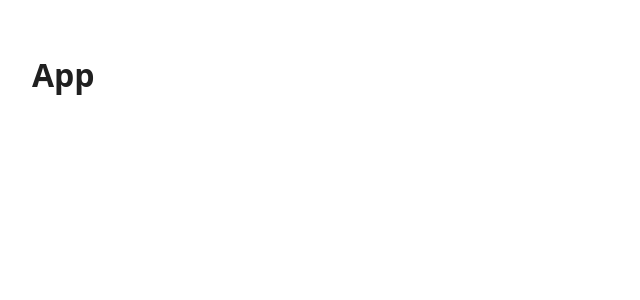
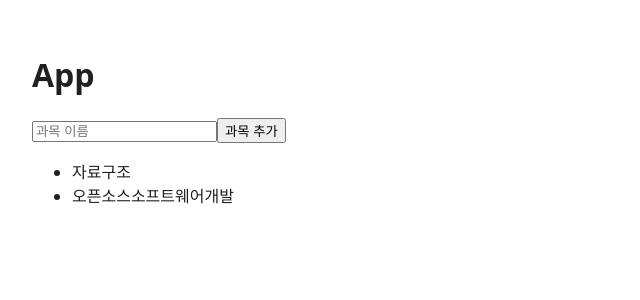
Before and after one commit to minmul07/main-branch, a React (Vite) app in the folder frontend/: page / in a window 1280 px wide. Shown: the top 300 px of the page, without its empty margins (0-640 px from the left). Built offline with nearby package versions, Linux system fonts and the light colour scheme.

Commit message:
feat: 과목 추가 폼 구현

```diff
--- a/frontend/src/App.tsx
+++ b/frontend/src/App.tsx
@@ -1,7 +1,50 @@
+import { useState } from 'react'
+import type { FormEvent } from 'react'
+import { initialSubjects } from './mocks/data'
+
 function App() {
+  const [subjects, setSubjects] = useState(initialSubjects)
+  const [name, setName] = useState('')
+  const [error, setError] = useState('')
+
+  function handleSubmit(e: FormEvent) {
+    e.preventDefault()
+    const trimmed = name.trim()
+
+    if (trimmed === '') {
+      setError('과목 이름을 입력하시오.')
+      return
+    }
+    if (subjects.some((s) => s.name === trimmed)) {
+      setError('이미 존재하는 과목입니다.')
+      return
+    }
+
+    const nextId = Math.max(0, ...subjects.map((s) => s.id)) + 1
+    setSubjects([...subjects, { id: nextId, name: trimmed }])
+    setName('')
+    setError('')
+  }
+
   return (
     <main>
       <h1>App</h1>
+
+      <form onSubmit={handleSubmit}>
+        <input
+          value={name}
+          onChange={(e) => setName(e.target.value)}
+          placeholder="과목 이름"
+        />
+        <button type="submit">과목 추가</button>
+      </form>
+      {error && <p role="alert">{error}</p>}
+
+      <ul>
+        {subjects.map((subject) => (
+          <li key={subject.id}>{subject.name}</li>
+        ))}
+      </ul>
     </main>
   )
 }
```
